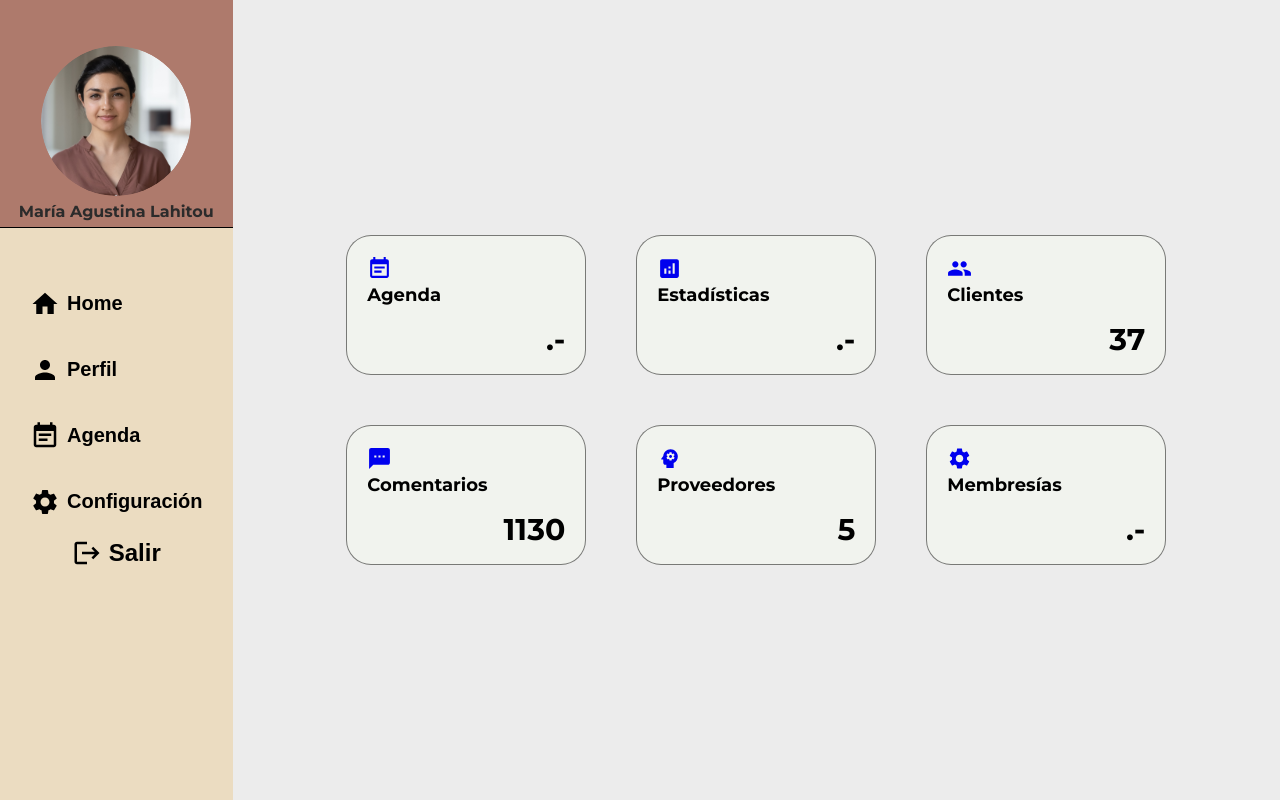
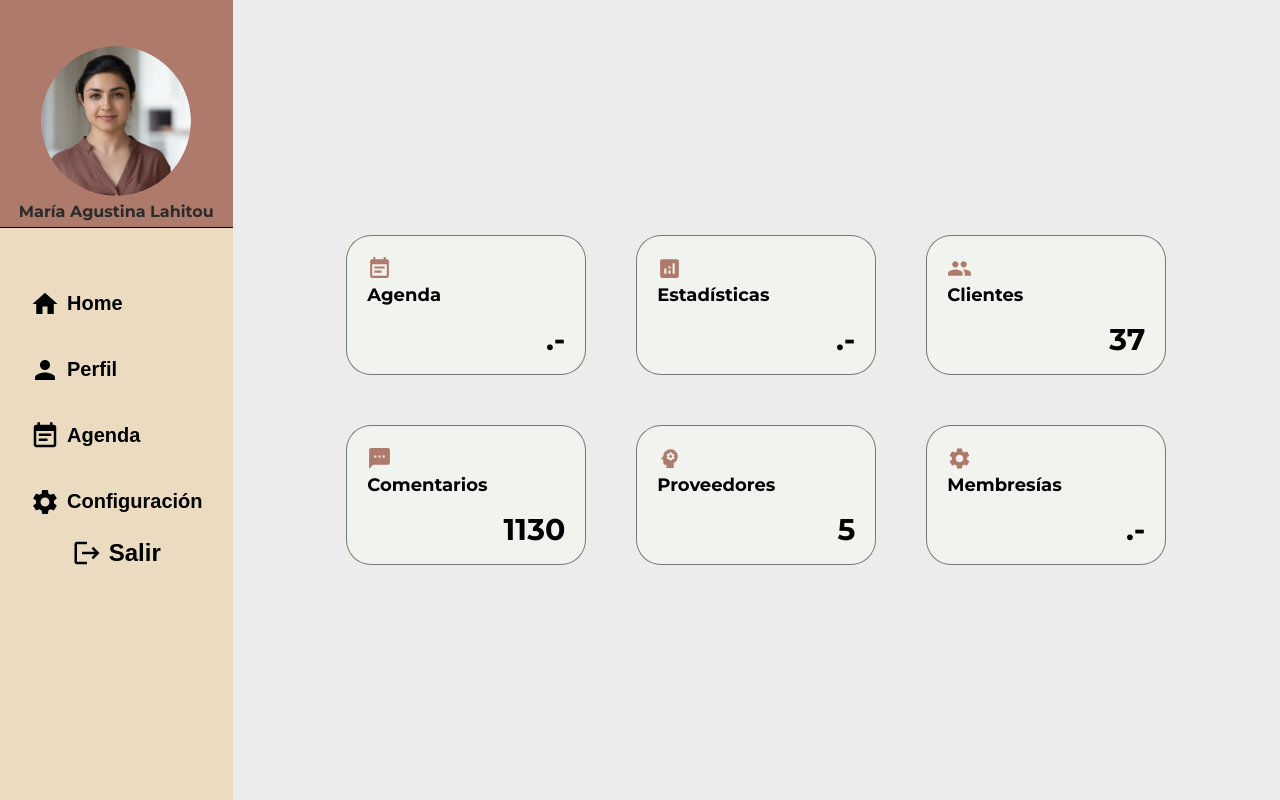
Before and after one commit to tomasflores24/munia-sesiones-1-1-clien, a React (Vite) app: page /home in a window 1280 px wide. Built offline with nearby package versions, Linux system fonts and the light colour scheme.

Commit message:
pull changes

```diff
--- a/src/app/components/CardsHome/Cards.jsx
+++ b/src/app/components/CardsHome/Cards.jsx
@@ -1,4 +1,4 @@
-import { NavLink } from 'react-router-dom'; // Asegúrate de importar NavLink correctamente
+import { NavLink } from 'react-router-dom';
 
 // eslint-disable-next-line react/prop-types
 const Card = ({ to, imgComponent, title, variables }) => {
--- a/src/app/views/Home/Home.scss
+++ b/src/app/views/Home/Home.scss
@@ -19,7 +19,7 @@
                 margin: auto;
                 .Link{
                     text-decoration: none;
-                    //Preguntar color: inherit;
+                    color: inherit;
                     .Cards{
                         width: 240px;
                         height: 140px;
@@ -38,6 +38,7 @@
                         .Img{
                             width: 25px;
                             height: 25px;
+                            color: #AE7A6C;
                         }
                         .Title{
                             color: #000;
```
